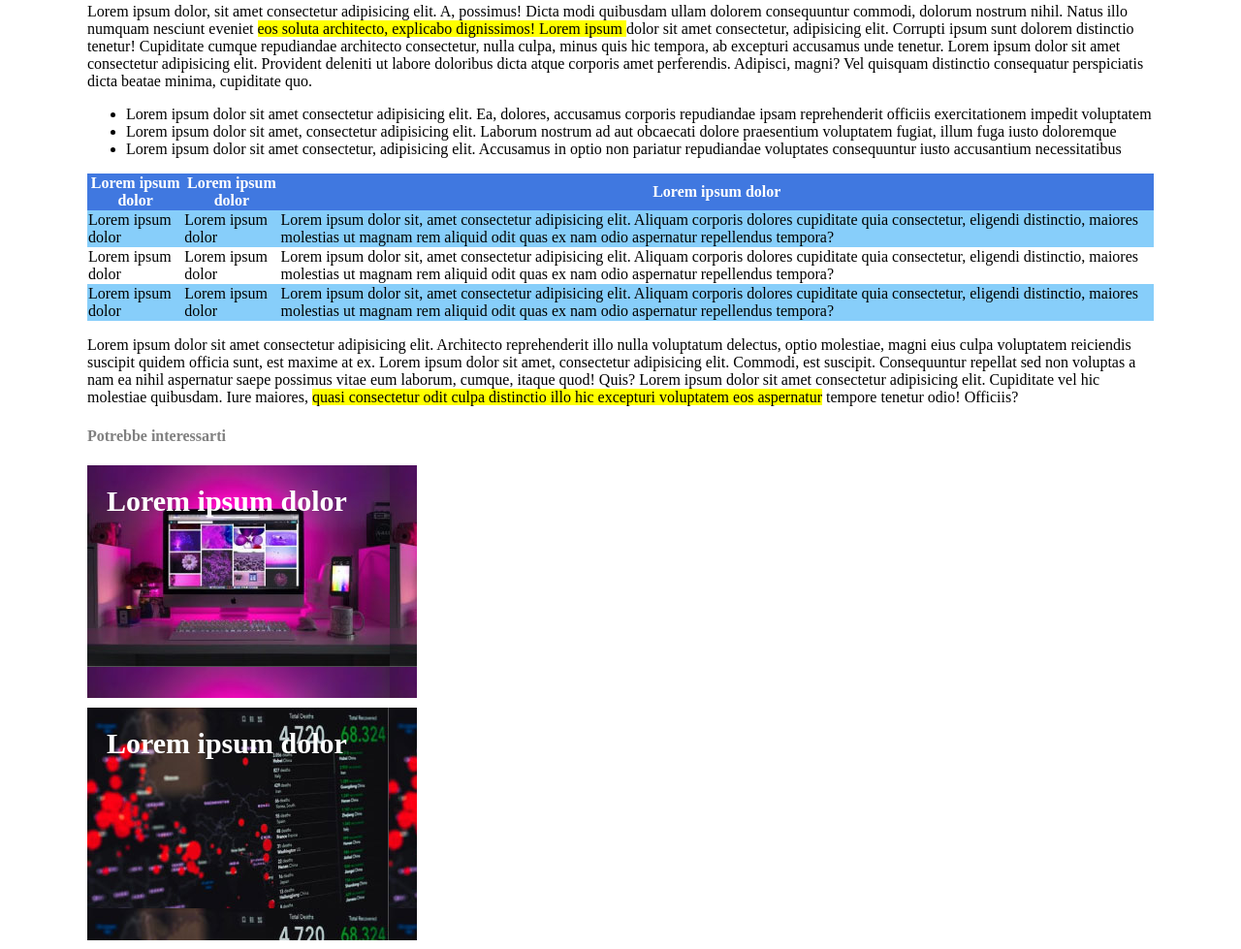
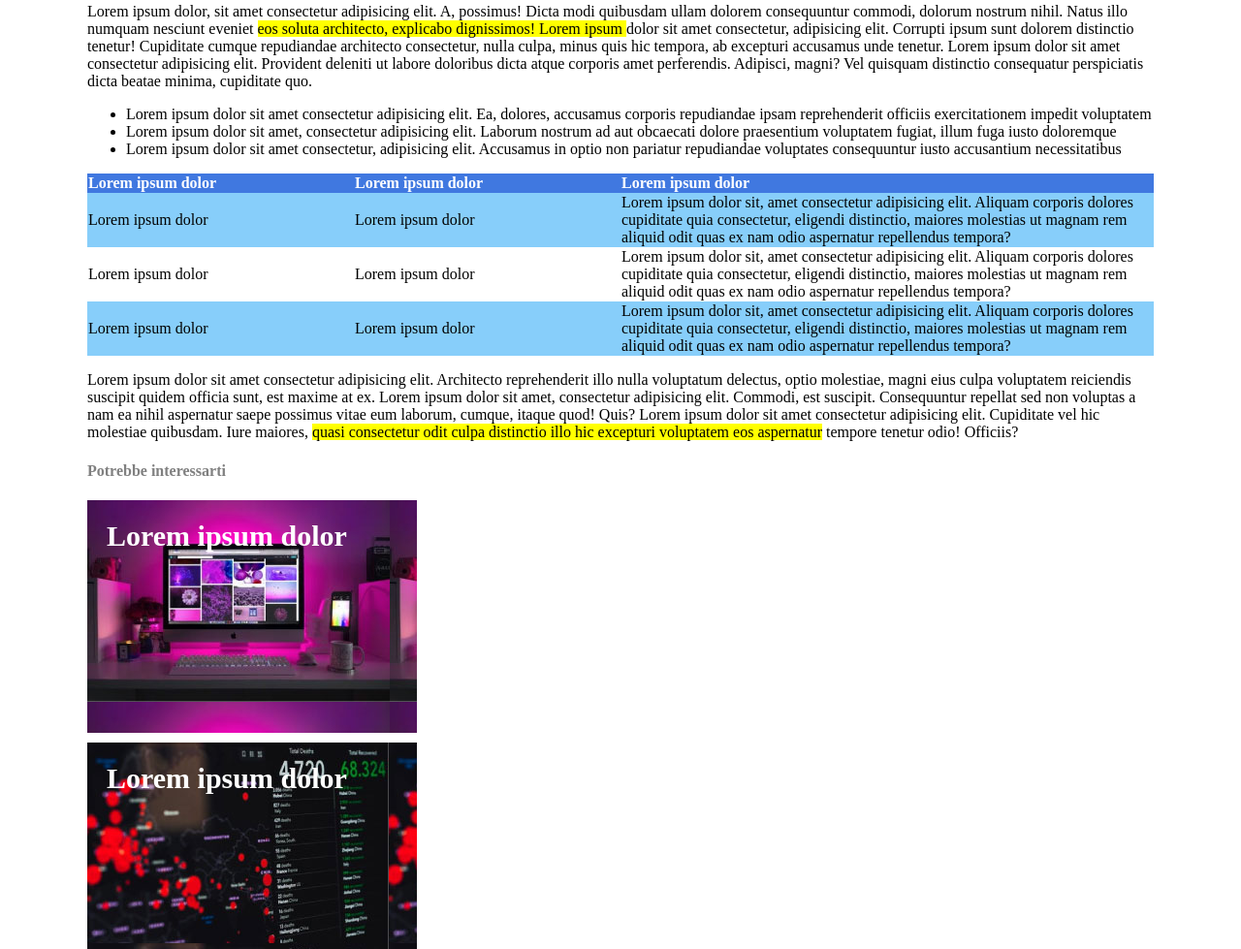
Before and after one commit to marcoche88/html-css-booleaner, a plain HTML site: page index.html in a window 1280 px wide. Shown: the part 767-1746 px from the top of the page at 97% size. Drawn offline with Linux system fonts and the light colour scheme.

Commit message:
modifica tabella

```diff
--- a/css/style.css
+++ b/css/style.css
@@ -49,6 +49,16 @@ thead {
     color: white;
 }
 
+.colonna1, .colonna2 {
+    width: 25%;
+    text-align: left;
+}
+
+.colonna3 {
+    width: 50%;
+    text-align: left;
+}
+
 .dispari {
     background-color: lightskyblue;
 }
--- a/index.html
+++ b/index.html
@@ -45,9 +45,9 @@
                     <table>
                         <thead>
                             <tr>
-                                <th>Lorem ipsum dolor</th>
-                                <th>Lorem ipsum dolor</th>
-                                <th>Lorem ipsum dolor</th>
+                                <th class="colonna1">Lorem ipsum dolor</th>
+                                <th class="colonna2">Lorem ipsum dolor</th>
+                                <th class="colonna3">Lorem ipsum dolor</th>
                             </tr>
                         </thead>
 
```
